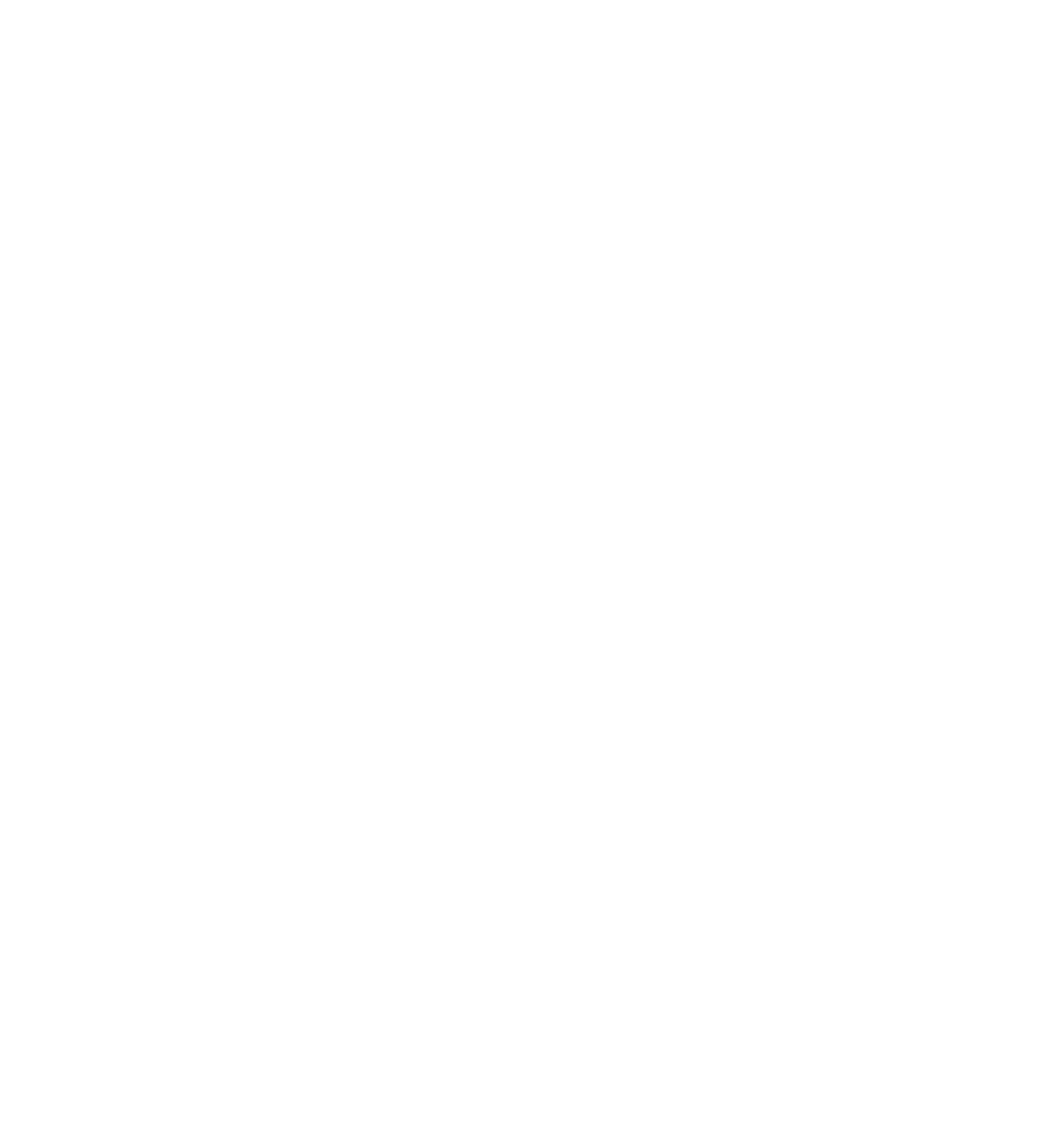
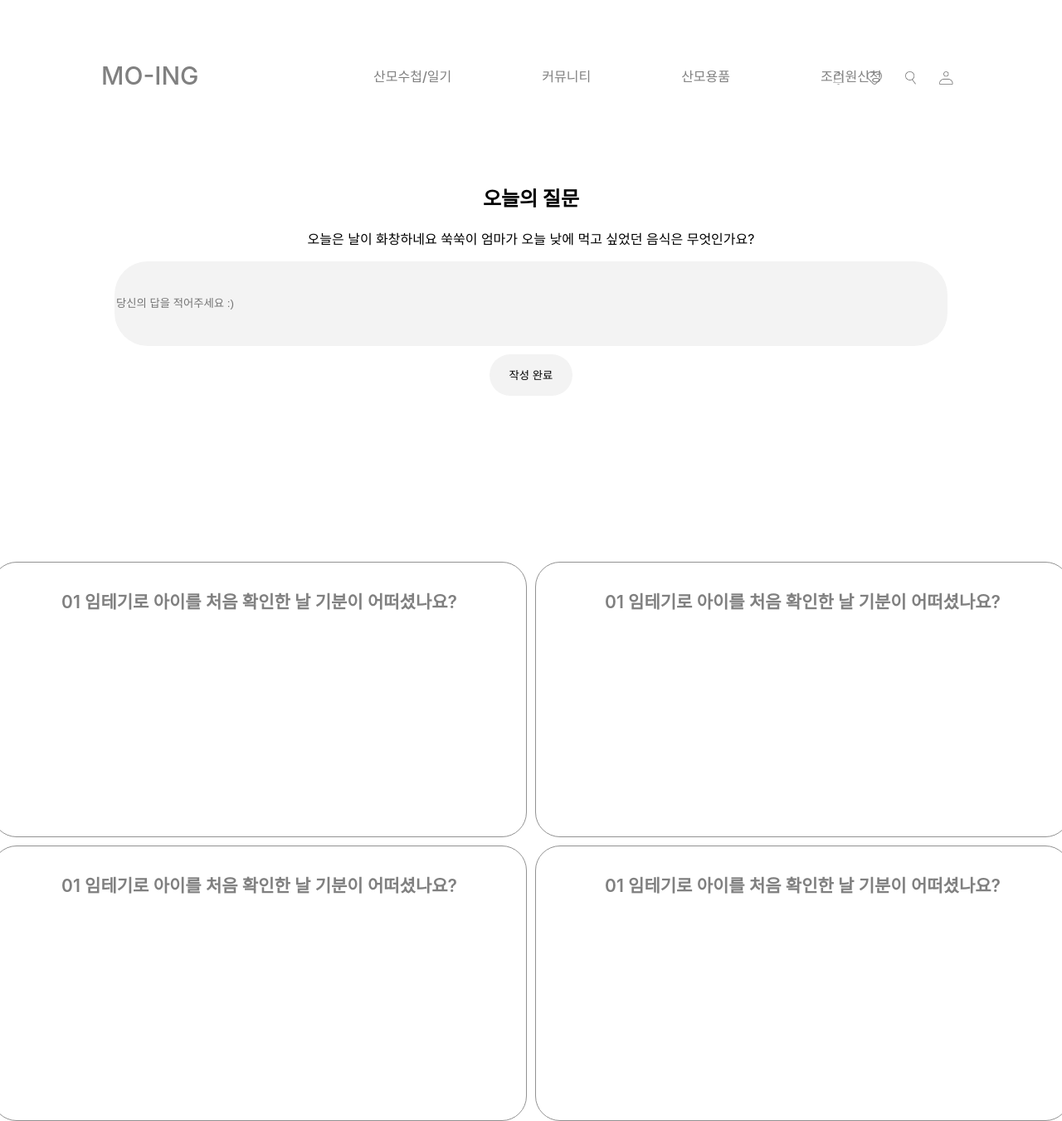
Before and after one commit to KNU-Moing/moing-front, a React (Create React App) app: page /Question in a window 1280 px wide. Before the commit this address had no page. Shown: the whole page at 83% size. Before the commit the page ends 800 px from the top, so only its background shows below. Built offline with nearby package versions, Linux system fonts and the light colour scheme.

Commit message:
231007 주차별 질문 페이지 제작

```diff
--- a/src/App.tsx
+++ b/src/App.tsx
@@ -4,6 +4,7 @@
 import { MyPage } from "./component/project/mypage";
 import { SignIn } from "./component/project/sign/signIn";
 import { SignUp } from "./component/project/sign/signUp";
+import { Question } from "./component/project/question";
 function App() {
   return (
     <div className="App">
@@ -12,6 +13,7 @@
         <Route path="/Mypage" element={<MyPage />} />
         <Route path="/SignIn" element={<SignIn />} />
         <Route path="/SignUp" element={<SignUp />} />
+        <Route path="/Question" element={<Question/>}/>
       </Routes>
     </div>
   );
--- a/src/component/project/header/header.tsx
+++ b/src/component/project/header/component.tsx
@@ -1,14 +1,11 @@
-import React, { useState } from "react";
-import { Link } from "react-router-dom";
-import styled from "styled-components";
-import { FaBars } from "react-icons/fa";
+import styled from "@emotion/styled";
 
 // 타입 선언
 type NavMenuProps = {
-  isToggleOpen: boolean;
-};
+    isToggleOpen: boolean;
+  };
 
-const StyledHeader = styled.header`
+export const StyledHeader = styled.header`
   background-color: transparent;
   width: 100%;
   display: flex;
@@ -53,7 +50,7 @@
   }
 `;
 
-const NavMenu = styled.ul<NavMenuProps>`
+export const NavMenu = styled.ul<NavMenuProps>`
   list-style: none;
   display: flex;
   position: absolute;
@@ -96,7 +93,7 @@
   }
 `;
 
-const RightHeader = styled.div`
+export const RightHeader = styled.div`
   display: flex;
   align-items: center;
   margin-top: 10px; /* 오른쪽 헤더와 메뉴 간의 간격 조정 */
@@ -104,7 +101,9 @@
   right: 131px;
 
   .searchBtn,
-  .mypageBtn {
+  .mypageBtn,
+  .questionBtn,
+  .allimBtn {
     margin-left: 28px; /* 이미지 간격을 28px로 설정 */
     cursor: pointer;
 
@@ -115,54 +114,5 @@
   }
 `;
 
-const Header: React.FC = () => {
-  const [isToggleOpen, setIsToggleOpen] = useState<boolean>(false);
-
-  const handleToggleOpen = () => {
-    setIsToggleOpen(!isToggleOpen);
-  };
-
-  return (
-    <StyledHeader>
-      <div className="nav_logo">
-        <Link to={"/"} className="nav-logo-link">
-          MO-ING
-        </Link>
-      </div>
-
-      <NavMenu isToggleOpen={isToggleOpen}>
-        <li>
-          <Link to={"/"} className="nav-menu-list">
-            산모수첩/일기
-          </Link>
-        </li>
-        <li>
-          <Link to={"/"} className="nav-menu-list">
-            커뮤니티
-          </Link>
-        </li>
-        <li>
-          <Link to={"/"} className="nav-menu-list">
-            산모용품
-          </Link>
-        </li>
-        <li>
-          <Link to={"/"} className="nav-menu-list">
-            조리원신청
-          </Link>
-        </li>
-      </NavMenu>
-      <RightHeader>
-        <Link to="/search" className="searchBtn">
-          <img src="/Img/mainSearch.jpg" alt="Search" />
-        </Link>
-        <Link to="/mypage" className="mypageBtn">
-          <img src="/Img/mainMypage.jpg" alt="Mypage" />
-        </Link>
-      </RightHeader>
-      <FaBars className="menuToggleBtn" onClick={handleToggleOpen} />
-    </StyledHeader>
-  );
-};
-
-export default Header;
+export const NavLogo = styled.div`
+`;
--- /dev/null
+++ b/src/component/project/header/index.tsx
@@ -0,0 +1,66 @@
+import React, { useState } from "react";
+import { Link } from "react-router-dom";
+import { FaBars } from "react-icons/fa";
+import {
+  StyledHeader,
+  NavMenu,
+  RightHeader
+} from "./component";
+
+const Header: React.FC = () => {
+  const [isToggleOpen, setIsToggleOpen] = useState<boolean>(false);
+
+  const handleToggleOpen = () => {
+    setIsToggleOpen(!isToggleOpen);
+  };
+
+  return (
+    <StyledHeader>
+      <div className="nav_logo">
+        <Link to={"/"} className="nav-logo-link">
+          MO-ING
+        </Link>
+      </div>
+
+      <NavMenu isToggleOpen={isToggleOpen}>
+        <li>
+          <Link to={"/"} className="nav-menu-list">
+            산모수첩/일기
+          </Link>
+        </li>
+        <li>
+          <Link to={"/"} className="nav-menu-list">
+            커뮤니티
+          </Link>
+        </li>
+        <li>
+          <Link to={"/"} className="nav-menu-list">
+            산모용품
+          </Link>
+        </li>
+        <li>
+          <Link to={"/"} className="nav-menu-list">
+            조리원신청
+          </Link>
+        </li>
+      </NavMenu>
+      <RightHeader>
+        <div className="allimBtn">
+          <img src="/Img/allim.png" alt="Allim"/>
+        </div>
+        <Link to="/question" className="questionBtn">
+          <img src="/Img/Union (Stroke).png" alt="Question"/>
+        </Link>
+        <Link to="/search" className="searchBtn">
+          <img src="/Img/mainSearch.jpg" alt="Search" />
+        </Link>
+        <Link to="/mypage" className="mypageBtn">
+          <img src="/Img/mainMypage.jpg" alt="Mypage" />
+        </Link>
+      </RightHeader>
+      <FaBars className="menuToggleBtn" onClick={handleToggleOpen} />
+    </StyledHeader>
+  );
+};
+
+export default Header;
--- a/src/component/project/main/index.tsx
+++ b/src/component/project/main/index.tsx
@@ -1,5 +1,5 @@
 import React, { useState, useEffect, useRef } from "react";
-import Header from "../header/header";
+import Header from "../header/index";
 import Branding from "./mainComponent/Branding/branding";
 import { Weekhelp } from "./mainComponent/Weekhelp/weekhelp";
 import { Intro } from "./mainComponent/Intro/intro";
--- a/src/component/project/main/mainComponent/Branding/branding.tsx
+++ b/src/component/project/main/mainComponent/Branding/branding.tsx
@@ -8,7 +8,7 @@
   RightBottomDiv,
 } from "./component";
 import { ModalSignIn, ModalSignup } from "../../../../emotion/Modal";
-import Header from "../../../header/header";
+import Header from "../../../header";
 
 const Branding: React.FC = () => {
   const [modalOpen, setModalOpen] = useState(false);
@@ -24,7 +24,7 @@
   return (
     <div>
       <div>
-        <Header />
+        <Header/>
       </div>
       <Text1>같이의 가치</Text1>
       <Text2>MO-ING</Text2>
--- /dev/null
+++ b/src/component/project/question/component.tsx
@@ -0,0 +1,65 @@
+import styled from "@emotion/styled";
+
+
+export const ContainerDiv = styled.div`
+  display: flex;
+  flex-direction: column;
+  align-items: center;
+  text-align: center;
+  margin-top: 200px;
+`;
+
+export const StyledInput = styled.input`
+  width: 1000px;
+  height: 100px;
+  border-radius: 40px;
+  border: none;
+  background: #F3F3F3;
+`;
+
+export const StyledButton = styled.button`
+  width: 100px;
+  height: 50px;
+  border-radius: 40px;
+  border: none;
+  background: #F3F3F3;
+  margin-top: 10px;
+  cursor: pointer;
+`;
+
+export const StyledQuestionContainer = styled.div`
+  display: grid;
+  grid-template-columns: repeat(2, 1fr);
+  gap: 10px;
+  align-items: center;
+  justify-content: center;
+  margin-top: 200px;
+`;
+
+export const StyledQuestionText = styled.h3`
+  color: #808080;
+  font-family: 'Inter';
+  font-size: 21px;
+  font-style: normal;
+  font-weight: 600;
+  line-height: normal;
+`;
+
+export const StyledQABox = styled.div`
+  width: 623px;
+  height: 310px;
+  border: 0.5px solid #929292; /* Add border to QABox */
+  border-radius: 30px;
+  padding: 10px;
+  text-align: center;
+`;
+
+export const QABox = () => {
+  return (
+    <StyledQABox>
+      <StyledQuestionText>
+        01 임테기로 아이를 처음 확인한 날 기분이 어떠셨나요?
+      </StyledQuestionText>
+    </StyledQABox>
+  );
+};
--- /dev/null
+++ b/src/component/project/question/index.tsx
@@ -0,0 +1,53 @@
+import React, { useState, ChangeEvent } from 'react';
+import Header from '../header';
+import {
+  StyledInput,
+  StyledButton,
+  StyledQuestionContainer,
+  QABox,
+  ContainerDiv,
+} from "./component";
+
+export const Question = () => {
+  const [questionText, setQuestionText] = useState('');
+  const [submittedText, setSubmittedText] = useState('');
+
+  const handleTextChange = (e: ChangeEvent<HTMLInputElement>) => {
+    setQuestionText(e.target.value);
+  };
+
+  const handleSubmit = () => {
+    setSubmittedText(questionText);
+  };
+
+  return (
+    <>
+      <Header />
+      <ContainerDiv>
+        <div>
+          <h2>오늘의 질문</h2>
+          <p>오늘은 날이 화창하네요 쑥쑥이 엄마가 오늘 낮에 먹고 싶었던 음식은 무엇인가요?</p>
+        </div>
+        <div>
+          <StyledInput
+            type="text"
+            value={questionText}
+            onChange={handleTextChange}
+            placeholder="당신의 답을 적어주세요 :)"
+          />
+        </div>
+        <div>
+          <StyledButton onClick={handleSubmit}>
+            작성 완료
+          </StyledButton>
+        </div>
+        <StyledQuestionContainer>
+          <QABox />
+          <QABox />
+          <QABox />
+          <QABox />
+        </StyledQuestionContainer>
+      </ContainerDiv>
+    </>
+  );
+};
```
Also changed, not shown: public/img/Union (Stroke).png (added), public/img/allim.png (added).
